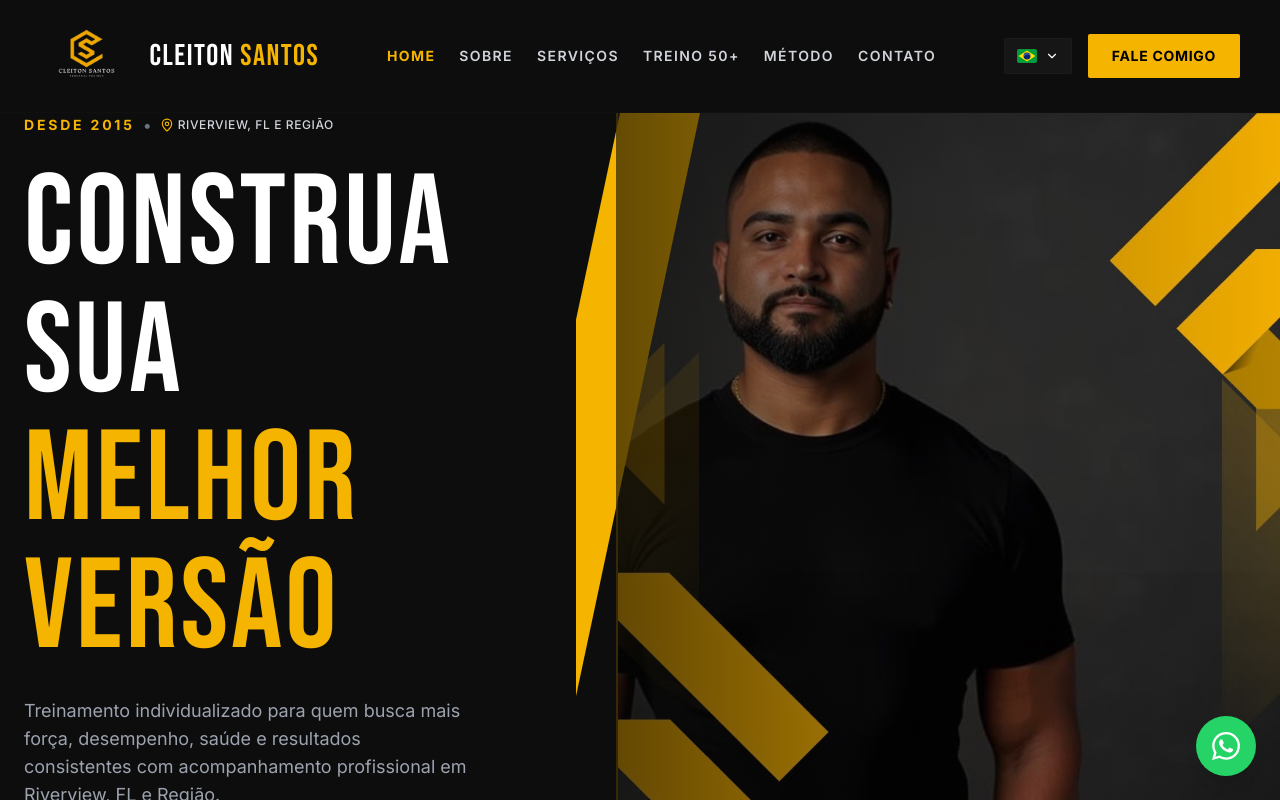
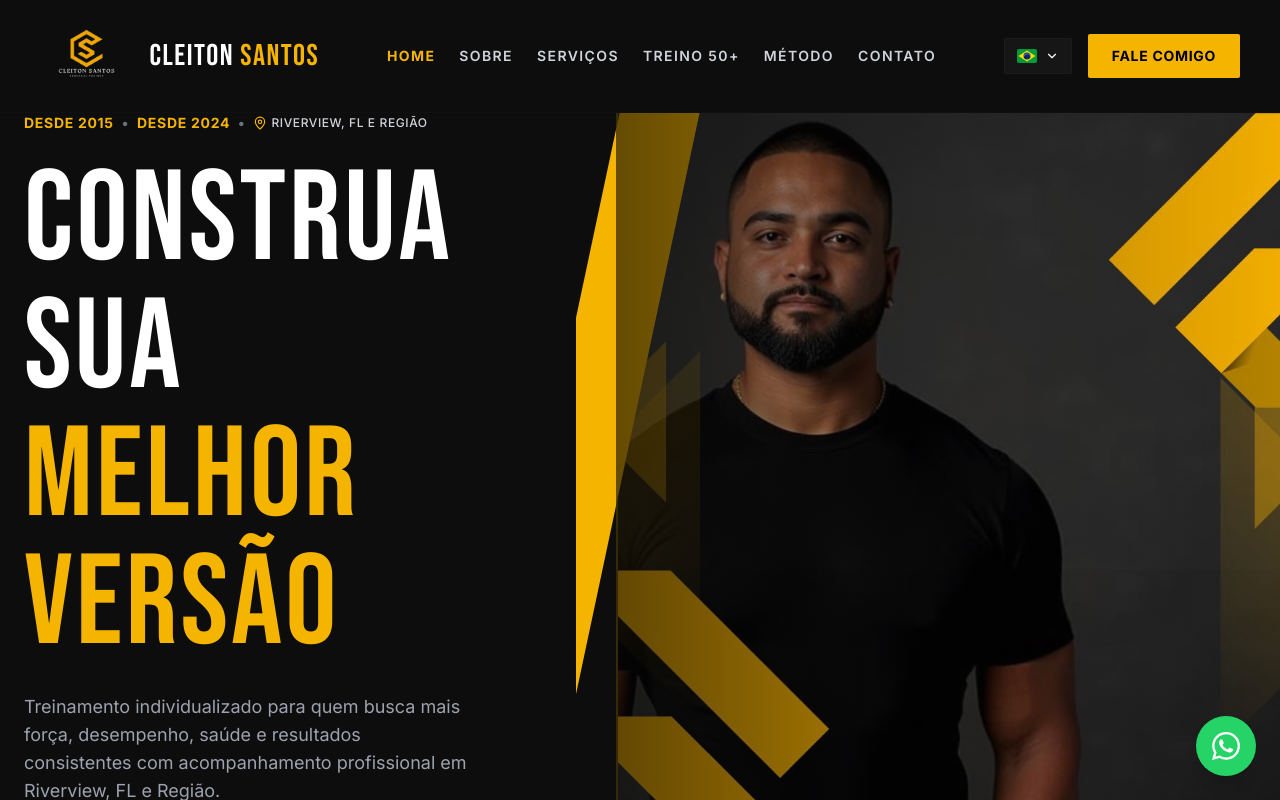
Before and after one commit to joabedev123-alt/cleiton-santos-personal, a React (Vite) app: page / in a window 1280 px wide. Shown: the top 800 px of the page. Built offline with nearby package versions, Linux system fonts and the light colour scheme.

Commit message:
Update Hero badge to include Desde 2015 and Desde 2024

```diff
--- a/src/pages/Home.tsx
+++ b/src/pages/Home.tsx
@@ -17,10 +17,10 @@ export const Home = () => {
             transition={{ duration: 0.8 }}
             className="flex flex-col justify-center space-y-5 sm:space-y-6 pt-8 pb-16 sm:pt-10 sm:pb-20 lg:py-0 relative z-20 pr-2 sm:pr-4 lg:pr-10"
           >
-            <div className="flex items-center gap-2">
-              <span className="text-brand-yellow font-bold tracking-[0.2em] text-sm uppercase">
-                Desde 2015
-              </span>
+            <div className="flex flex-wrap items-center gap-2 text-xs sm:text-sm font-bold uppercase tracking-wider">
+              <span className="text-brand-yellow">Desde 2015</span>
+              <span className="text-gray-500">•</span>
+              <span className="text-brand-yellow">Desde 2024</span>
               <span className="text-gray-500">•</span>
               <span className="text-gray-300 font-medium tracking-wider text-xs uppercase flex items-center gap-1">
                 <MapPin size={14} className="text-brand-yellow" /> {CONTACT_INFO.location}
```
